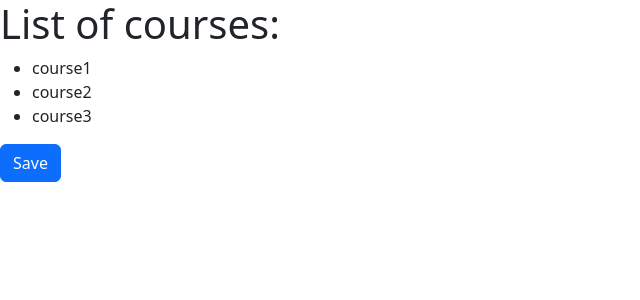
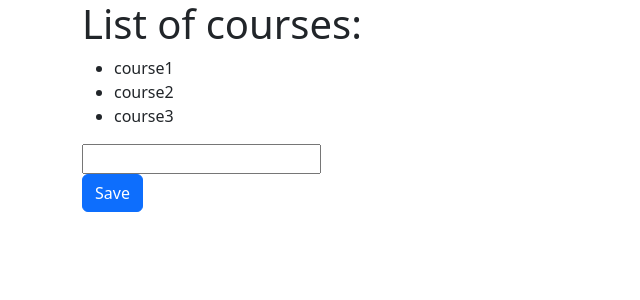
Before and after one commit to samad20/Angular-from-Zero-to-Hero, an Angular app: page / in a window 1280 px wide. Shown: the top 300 px of the page, without its empty margins (0-640 px from the left). Built offline with nearby package versions, Linux system fonts and the light colour scheme.

Commit message:
event binding (keyup)

```diff
--- a/src/app/courses/courses.component.html
+++ b/src/app/courses/courses.component.html
@@ -1,4 +1,5 @@
 <!-- this use interpolation -->
+<div class="container">
   <h1>{{ title }}:</h1>
   <!-- this title use proprty binding -->
   <!-- <h1 [textContent]="title"></h1> -->
@@ -6,4 +7,10 @@
     <li *ngFor="let course of courses">{{ course }}</li>
   </ul>
 
+  <div>
+    <input type="text" (keyup.enter)="onKeyUp()" />
+  </div>
+  <div>
     <button class="btn btn-primary" (click)="onSave($event)">Save</button>
+  </div>
+</div>
--- a/src/app/courses/courses.component.ts
+++ b/src/app/courses/courses.component.ts
@@ -12,6 +12,9 @@ export class CoursesComponent {
   onSave($event: any) {
     console.log('button was clicked', $event);
   }
+  onKeyUp() {
+    console.log('Enter was pressed');
+  }
   constructor(service: CoursesService) {
     this.courses = service.getCourses();
   }
```
Lines whose indentation alone changed are shown as unchanged.
